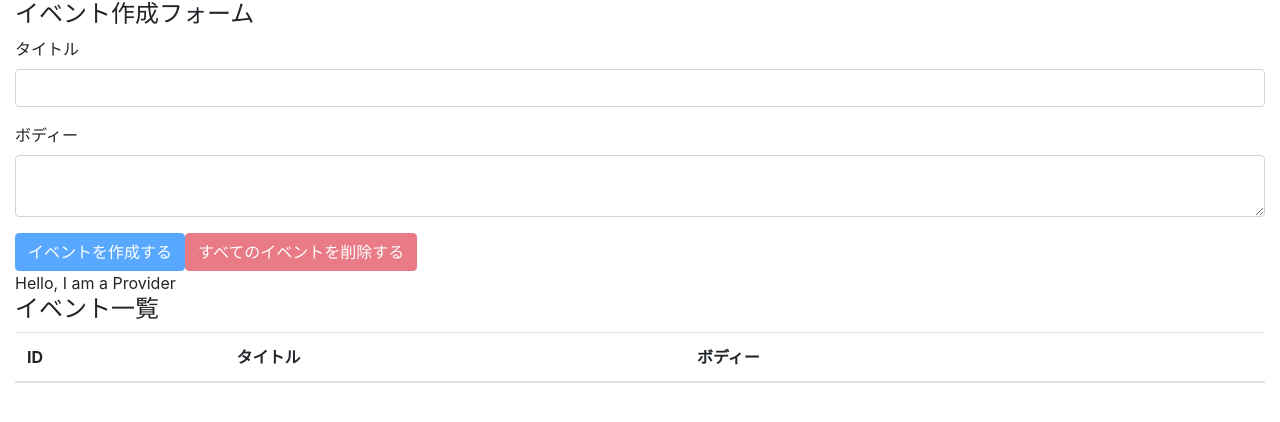
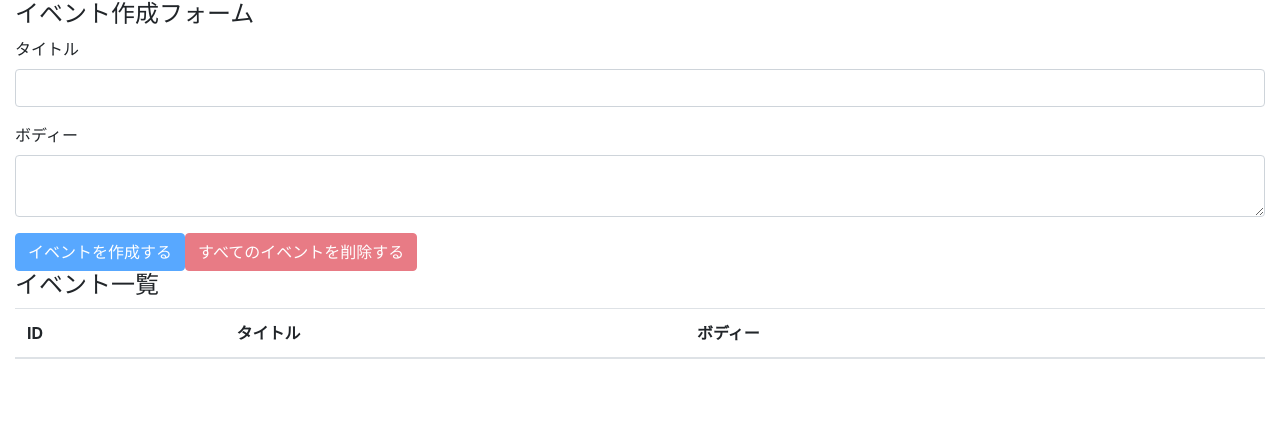
Before and after one commit to 2bo/react-hooks-101, a React (Create React App) app: page / in a window 1280 px wide. Shown: the top 422 px of the page. Built offline with nearby package versions, Linux system fonts and the light colour scheme.

Commit message:
solve prop drilling issue

```diff
--- a/src/components/App.js
+++ b/src/components/App.js
@@ -5,16 +5,14 @@
 import AppContext from '../contexts/AppContexts';
 import reducer from '../reducers';
 
-console.log(AppContext);
-
 const App = () => {
   const [state, dispatch] = useReducer(reducer, []);
 
   return (
-    <AppContext.Provider value={'Hello, I am a Provider'}>
+    <AppContext.Provider value={{ state, dispatch }}>
       <div className="container-fluid">
-        <EventForm state={state} dispatch={dispatch} />
-        <Events state={state} dispatch={dispatch} />
+        <EventForm />
+        <Events />
       </div>
     </AppContext.Provider>
   );
--- a/src/components/Event.js
+++ b/src/components/Event.js
@@ -1,7 +1,9 @@
-import React from 'react';
+import React, { useContext } from 'react';
 import { DELETE_EVENT } from '../actions';
+import AppContext from '../contexts/AppContexts';
 
-const Event = ({ event, dispatch }) => {
+const Event = ({ event }) => {
+    const { dispatch } = useContext(AppContext);
     const id = event.id;
     const handleClickDeleteButton = () => {
         const result = window.confirm(`イベント(id=${id})を本当に削除しても良いですか？`);
--- a/src/components/EventForm.js
+++ b/src/components/EventForm.js
@@ -1,7 +1,9 @@
-import React, { useState } from 'react';
+import React, { useState, useContext } from 'react';
 import { CREATE_EVENT, DELETE_ALL_EVENTS } from '../actions';
+import AppContext from '../contexts/AppContexts';
 
-const EventForm = ({ state, dispatch }) => {
+const EventForm = () => {
+    const { state, dispatch } = useContext(AppContext);
     const [title, setTitle] = useState('');
     const [body, setBody] = useState('');
 
--- a/src/components/Events.js
+++ b/src/components/Events.js
@@ -2,11 +2,10 @@
 import Event from './Event';
 import AppContext from '../contexts/AppContexts';
 
-const Events = ({ state, dispatch }) => {
-    const value = useContext(AppContext);
+const Events = () => {
+    const { state } = useContext(AppContext);
     return (
         <>
-            <div>{value}</div>
             <h4>イベント一覧</h4>
             <table className="table table-hover">
                 <thead>
@@ -18,7 +17,7 @@
                     </tr>
                 </thead>
                 <tbody>
-                    {state.map((event, index) => (<Event key={index} event={event} dispatch={dispatch} />))}
+                    {state.map((event, index) => (<Event key={index} event={event} />))}
                 </tbody>
             </table>
         </>
```
